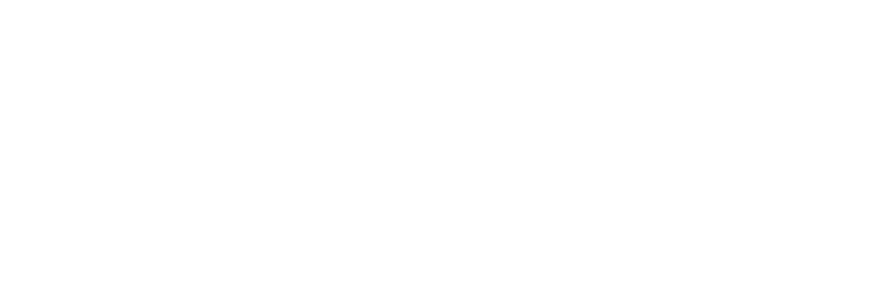
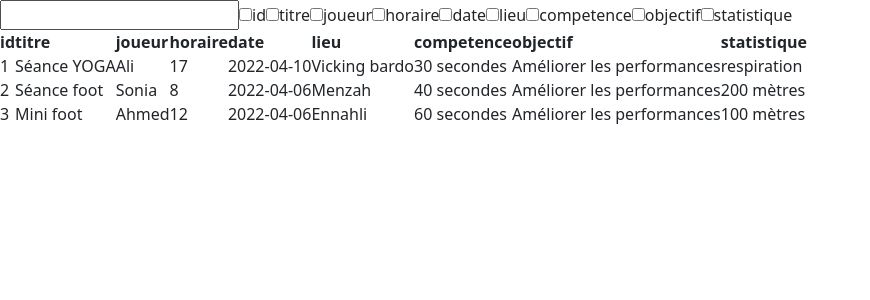
Before and after one commit to Safouene-Ben-Yedder/Projet_Sporti, a React (Create React App) app in the folder front/: page /seancefilter-page in a window 1280 px wide. Shown: the top 300 px of the page, without its empty margins (0-870 px from the left). Built offline with nearby package versions, Linux system fonts and the light colour scheme.

Commit message:
Seance filter

```diff
--- a/front/src/App.js
+++ b/front/src/App.js
@@ -3,6 +3,7 @@
 import SeanceForm from "./components/seanceform/SeanceForm";
 
 import SeancetodayPage from "./pages/seancepage/SeancetodayPage";
+import SeancefilterPage from "./pages/seancepage/SeancefilterPage";
 
 import DefiPage from "./pages/defipage/DefiPage";
 import DefiForm from "./components/defiform/DefiForm";
@@ -46,6 +47,10 @@
 
 					<Route exact path="/seancetoday-page">
 						<SeancetodayPage />
+					</Route>
+
+					<Route exact path="/seancefilter-page">
+						<SeancefilterPage />
 					</Route>
 
 					<Route exact path="/add2" component={DefiForm} />
--- /dev/null
+++ b/front/src/components/seancedatatable/Datatable.js
@@ -0,0 +1,21 @@
+import React from "react";
+
+export default function Datatable({ seances }) {
+	const columns = seances[0] && Object.keys(seances[0]);
+	return (
+		<table cellPadding={0} cellSpacing={0}>
+			<thead>
+				<tr>{seances[0] && columns.map((heading) => <th>{heading}</th>)}</tr>
+			</thead>
+			<tbody>
+				{seances.map((row) => (
+					<tr>
+						{columns.map((column) => (
+							<td>{row[column]}</td>
+						))}
+					</tr>
+				))}
+			</tbody>
+		</table>
+	);
+}
--- a/front/src/pages/seancepage/SeancePage.js
+++ b/front/src/pages/seancepage/SeancePage.js
@@ -11,7 +11,7 @@
 			titre: "Séance YOGA",
 			joueur: "Ali",
 			horaire: 17,
-			date: "16/09/2021",
+			date: "2022-04-10",
 			lieu: "Vicking bardo",
 			competence: "30 secondes",
 			objectif: "Améliorer les performances",
@@ -22,7 +22,7 @@
 			titre: "Séance foot",
 			joueur: "Sonia",
 			horaire: 8,
-			date: "02/07/2022",
+			date: "2022-04-06",
 			lieu: "Menzah",
 			competence: "40 secondes",
 			objectif: "Améliorer les performances",
@@ -33,7 +33,7 @@
 			titre: "Midi foot",
 			joueur: "Ahmed",
 			horaire: 12,
-			date: "05/09/2022",
+			date: "2022-04-06",
 			lieu: "Ennahli",
 			competence: "60 secondes",
 			objectif: "Améliorer les performances",
@@ -91,7 +91,7 @@
 						competence,
 						objectif,
 						statistique,
- }
+				  }
 				: seance
 		);
 		setSeances(newSeances);
--- /dev/null
+++ b/front/src/pages/seancepage/SeancefilterPage.js
@@ -0,0 +1,94 @@
+import { useState } from "react";
+import { Heading } from "../../components/heading/Heading";
+import SeanceForm from "../../components/seanceform/SeanceForm";
+import Datatable from "../../components/seancedatatable/Datatable";
+
+export default function SeancefilterPage() {
+	const [q, setQ] = useState("");
+	const [searchColumns, setSearchColumns] = useState([
+		"titre",
+		"joueur",
+		"date",
+		"competence",
+		"objectif",
+		"statiqtique",
+		"horaire",
+		"lieu",
+	]);
+
+	const [seances, setSeances] = useState([
+		{
+			id: 1,
+			titre: "Séance YOGA",
+			joueur: "Ali",
+			horaire: 17,
+			date: "2022-04-10",
+			lieu: "Vicking bardo",
+			competence: "30 secondes",
+			objectif: "Améliorer les performances",
+			statistique: "respiration",
+		},
+		{
+			id: 2,
+			titre: "Séance foot",
+			joueur: "Sonia",
+			horaire: 8,
+			date: "2022-04-06",
+			lieu: "Menzah",
+			competence: "40 secondes",
+			objectif: "Améliorer les performances",
+			statistique: "200 mètres",
+		},
+		{
+			id: 3,
+			titre: "Mini foot",
+			joueur: "Ahmed",
+			horaire: 12,
+			date: "2022-04-06",
+			lieu: "Ennahli",
+			competence: "60 secondes",
+			objectif: "Améliorer les performances",
+			statistique: "100 mètres",
+		},
+	]);
+
+	function search(rows) {
+		return rows.filter((row) =>
+			searchColumns.some(
+				(column) =>
+					("" + row[column]).toString().toLowerCase().indexOf(q.toLowerCase()) >
+					-1
+			)
+		);
+	}
+
+	const columns = seances[0] && Object.keys(seances[0]);
+	return (
+		<div>
+			<div>
+				<input type="text" value={q} onChange={(e) => setQ(e.target.value)} />
+				{columns &&
+					columns.map((column) => (
+						<label>
+							<input
+								type="checkbox"
+								//	checked={searchColumns.includes(column)}
+								onChange={(e) => {
+									const checked = searchColumns.includes(column);
+									setSearchColumns((prev) =>
+										checked
+											? prev.filter((sc) => sc !== column)
+											: [...prev, column]
+									);
+								}}
+							/>
+							{column}
+						</label>
+					))}
+			</div>
+			<div>
+				<Datatable seances={search(seances)} />
+			</div>
+		</div>
+	);
+}
--- a/front/src/pages/seancepage/SeancetodayPage.js
+++ b/front/src/pages/seancepage/SeancetodayPage.js
@@ -7,36 +7,42 @@
 	const [seances, setSeances] = useState([
 		{
 			id: 1,
-			titre: "Séance YOGA",
-			joueur: "Ali",
-			horaire: 17,
+			titre: "Foot",
+			description: "Faire du football",
 			date: "2022-04-10",
-			lieu: "Vicking bardo",
-			competence: "30 secondes",
-			objectif: "Améliorer les performances",
-			statistique: "respiration",
+			competence: "Football",
+			objectif: "améliorer les performances",
+			aatteindre: "minimum 7 matches",
+			horraire: "20:20",
+			lieu: "Tunis",
+			reccurente: true,
+			periode: 25,
 		},
 		{
 			id: 2,
-			titre: "Séance foot",
-			joueur: "Sonia",
-			horaire: 8,
+			titre: "Basketball",
+			description: "Faire de basketball",
 			date: "2022-04-06",
-			lieu: "Menzah",
-			competence: "40 secondes",
-			objectif: "Améliorer les performances",
-			statistique: "200 mètres",
+			competence: "Basketball",
+			objectif: "améliorer les performances",
+			aatteindre: "minimum 7 matches",
+			horraire: "20:20",
+			lieu: "Tunis",
+			reccurente: true,
+			periode: 25,
 		},
 		{
 			id: 3,
-			titre: "Midi foot",
-			joueur: "Ahmed",
-			horaire: 12,
+			titre: "Musculation",
+			description: "Faire de musculation",
 			date: "2022-04-06",
-			lieu: "Ennahli",
-			competence: "60 secondes",
-			objectif: "Améliorer les performances",
-			statistique: "100 mètres",
+			competence: "Musculation",
+			objectif: "améliorer les performances",
+			aatteindre: "minimum 7 matches",
+			horraire: "20:20",
+			lieu: "Tunis",
+			reccurente: true,
+			periode: 25,
 		},
 	]);
 
```
